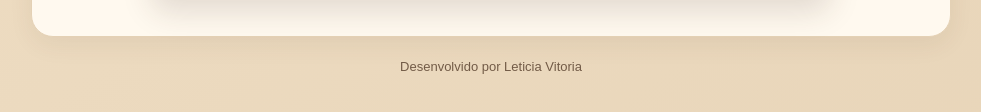
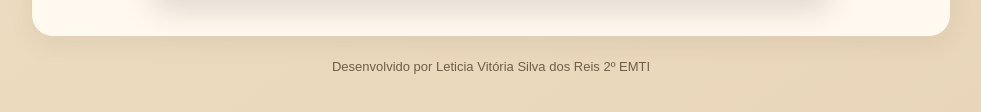
Before and after one commit to thales9970719-a11y/desaceleracao-da-mente, a plain HTML site: page index.html in a window 1280 px wide. Shown: the part 2034-2146 px from the top of the page, without its empty margins (149-1130 px from the left). Drawn offline with Linux system fonts and the light colour scheme.

Commit message:
Update index.html

```diff
--- a/index.html
+++ b/index.html
@@ -61,7 +61,7 @@ footer{text-align:center;color:#725b47;font:13px Arial,sans-serif;padding:22px 8
     <p>Faça uma pausa. Respire com calma. Você não precisa resolver tudo de uma vez.</p>
     <img class="poster" src="poster.jpg" alt="Cartaz ilustrado Desacelere a Mente, com dicas para desacelerar e logo da Escola Estadual Monsenhor Mário Araújo Guimarães.">
   </section>
-  <footer>Desenvolvido por Leticia Vitoria</footer>
+  <footer>Desenvolvido por Leticia Vitória Silva dos Reis 2º EMTI</footer>
 </main>
 </body>
 </html>
```
